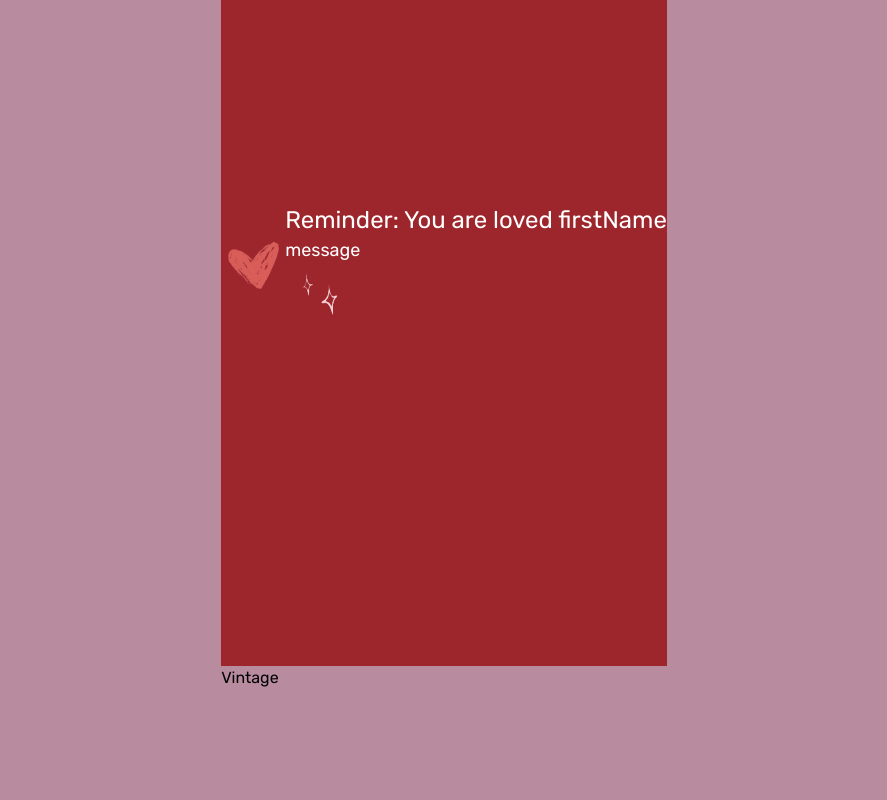
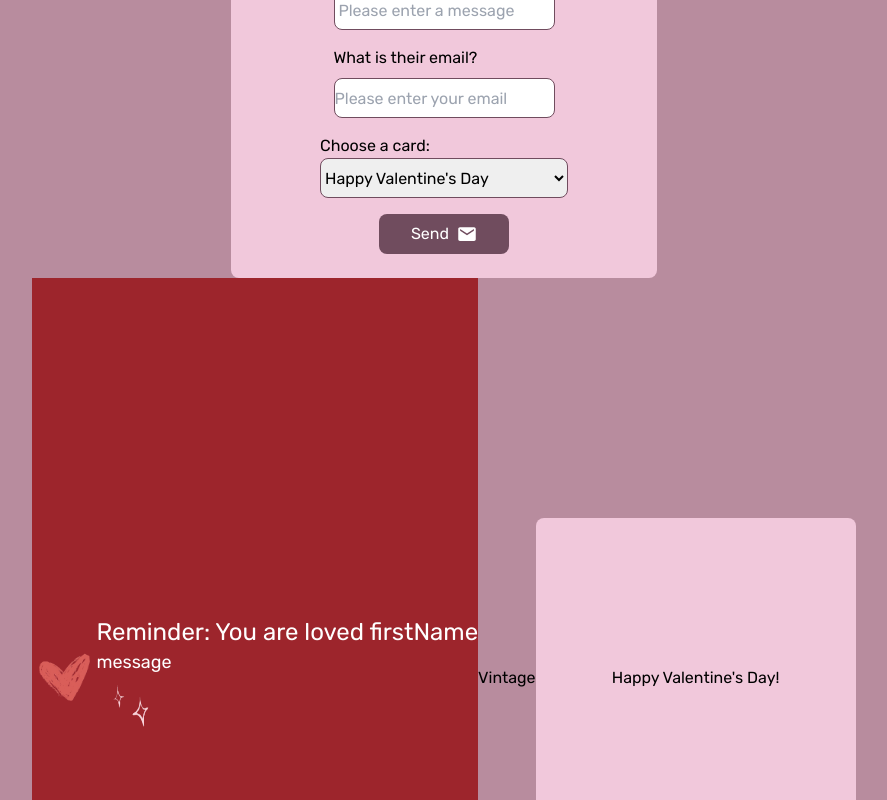
Before and after one commit to lavollmer/valentines-card, a React (Vite) app: page / in a window 1280 px wide. Both pictures are taken after a click on the button "Card Selection Options". Shown: the top 800 px of the page, without its empty margins (196-1083 px from the left). Built offline with nearby package versions, Linux system fonts and the light colour scheme.

Commit message:
Updating the Preview component and functionality to display

```diff
--- a/src/components/Preview.tsx
+++ b/src/components/Preview.tsx
@@ -3,11 +3,13 @@ import Vintage from "./Vintage";
 import ValentinesCard from "./ValentinesCard";
 
 const Preview = () => {
-  return <div>
-    <YouAreLoved firstName="firstName" message="message" />
-    <Vintage />
-    <ValentinesCard />
-  </div>;
+  return (
+    <div className="bg-mauvePink h-screen flex justify-center items-center">
+      <YouAreLoved firstName="firstName" message="message" />
+      <Vintage />
+      <ValentinesCard />
+    </div>
+  );
 };
 
 export default Preview;
```
